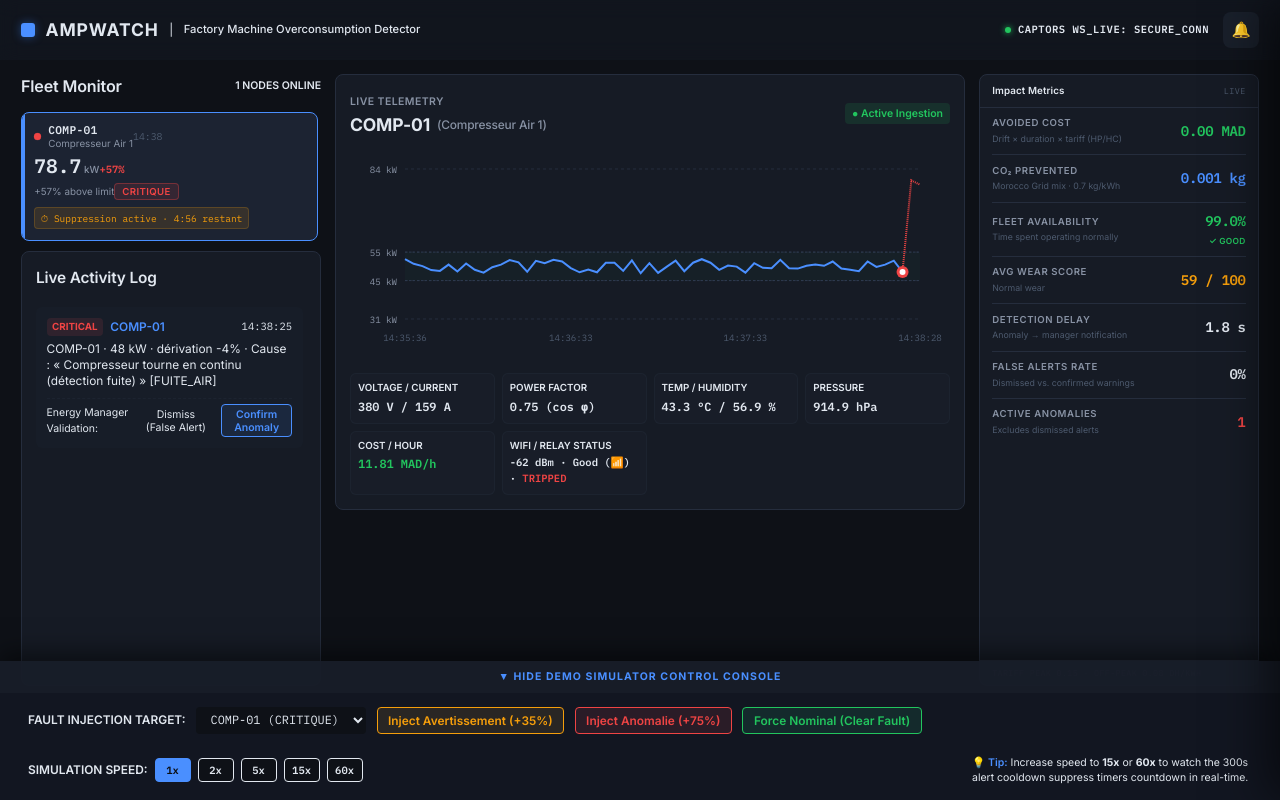
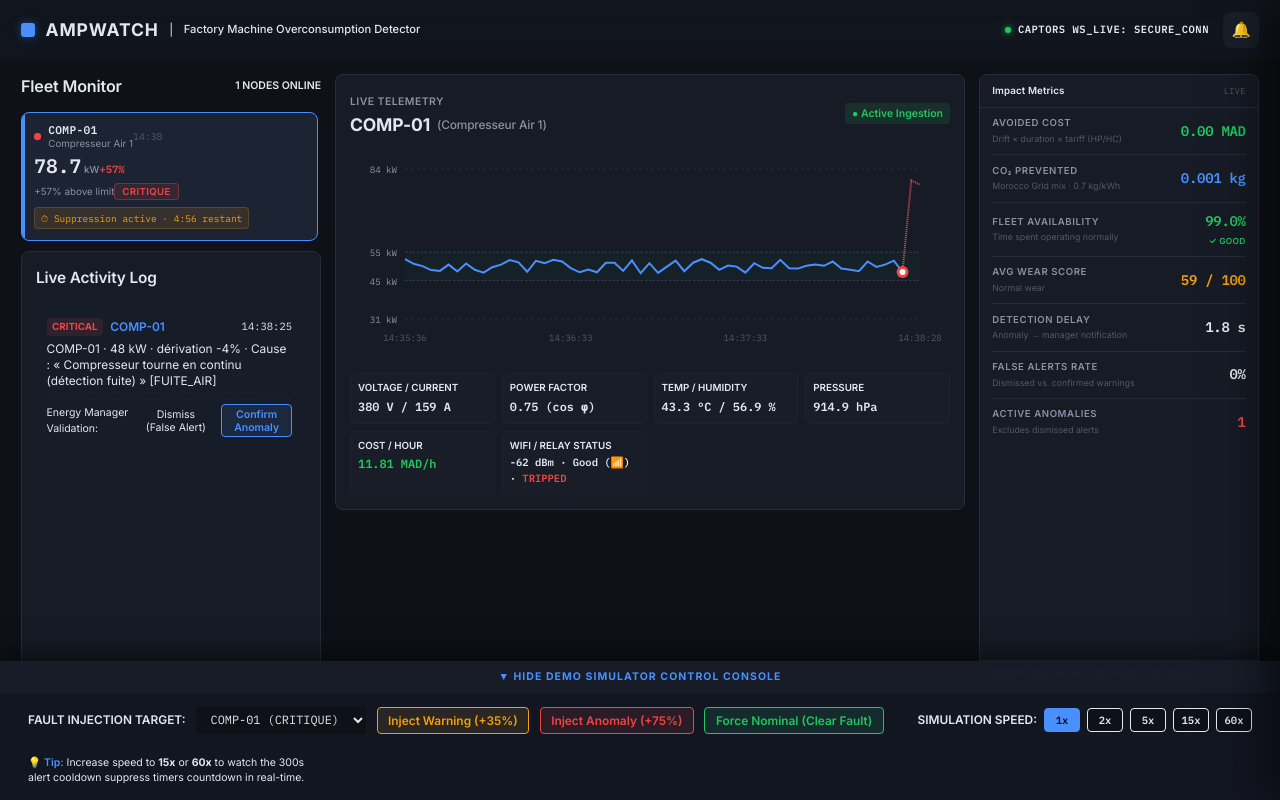
Before and after one commit to Adiboubadriss2020/AMPWATCH, a React (Vite) app: page / in a window 1280 px wide. Built offline with nearby package versions, Linux system fonts and the light colour scheme.

Commit message:
fix: raise anomaly surconsommation threshold to 1.15 and translate simulator button controls to english

```diff
--- a/src/components/SimulationControl.tsx
+++ b/src/components/SimulationControl.tsx
@@ -119,7 +119,7 @@ export const SimulationControl: React.FC<SimulationControlProps> = ({ machines,
               fontWeight: 600,
             }}
           >
-            Inject Avertissement (+35%)
+            Inject Warning (+35%)
           </button>
 
           <button
@@ -134,7 +134,7 @@ export const SimulationControl: React.FC<SimulationControlProps> = ({ machines,
               fontWeight: 600,
             }}
           >
-            Inject Anomalie (+75%)
+            Inject Anomaly (+75%)
           </button>
 
           <button
--- a/src/mockService.ts
+++ b/src/mockService.ts
@@ -82,7 +82,8 @@ function computeFields(
   let anomalyType = 'NONE';
   let severity    = 'NORMAL';
 
-  if (kw > normalKw * 1.05) {
+  // Regle 1 : Surconsommation > 115%
+  if (kw > normalKw * 1.15) {
     isAnomaly = true; anomalyType = 'SURCONSOMMATION';
     severity  = kw > normalKw * 1.5 ? 'CRITIQUE' : 'ATTENTION';
   }
```
